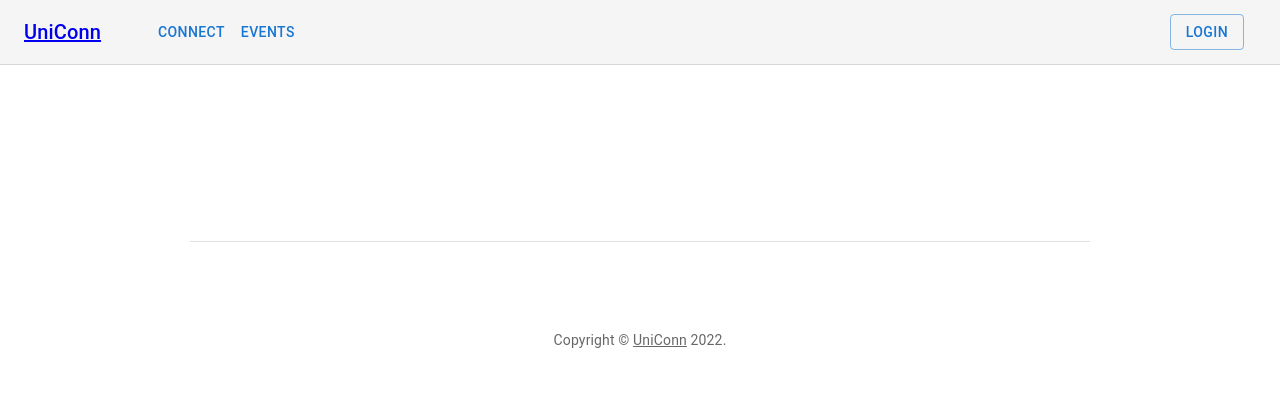
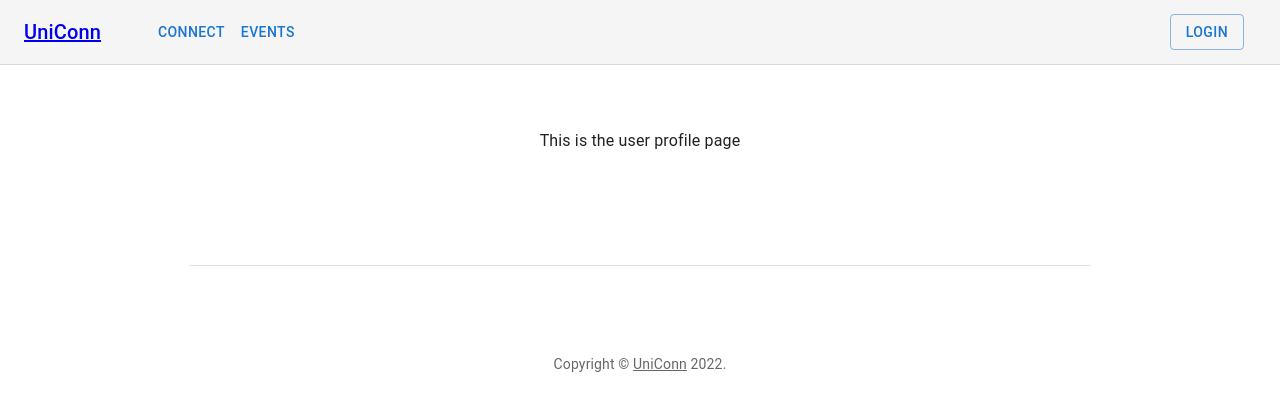
Before and after one commit to Jason10897/UniConn, a React (Create React App) app: page /profile in a window 1280 px wide. Shown: the top 410 px of the page. Built offline with nearby package versions, Linux system fonts and the light colour scheme.

Commit message:
Add user profile and roadmap pages

```diff
--- a/src/Router.js
+++ b/src/Router.js
@@ -1,6 +1,8 @@
 import { Router } from "@reach/router"
 import React from "react"
 import HomePage from './components/AppFrame/HomePage'
+import UserProfile from "./components/profile/UserProfile"
+import RoadMap from "./components/roadmap/Roadmap"
 import Alumnisearch from "./components/search/AlumniSearch"
 
 
@@ -10,6 +12,8 @@ export default function MyRouter(){
        <Router>
         <HomePage path="/" />
         <Alumnisearch path="/search" />
+        <UserProfile path="/profile" />
+        <RoadMap path="/roadmap"/>
       </Router>
     )
 }
--- /dev/null
+++ b/src/components/profile/UserProfile.js
@@ -0,0 +1,9 @@
+import React from "react";
+
+export default function UserProfile(){
+    return (
+        <div>
+            This is the user profile page
+        </div>
+    )
+}
--- /dev/null
+++ b/src/components/roadmap/Roadmap.js
@@ -0,0 +1,9 @@
+import React from "react";
+
+export default function RoadMap(){
+    return (
+        <div>
+            This is the roadmap page
+        </div>
+    )
+}
```
